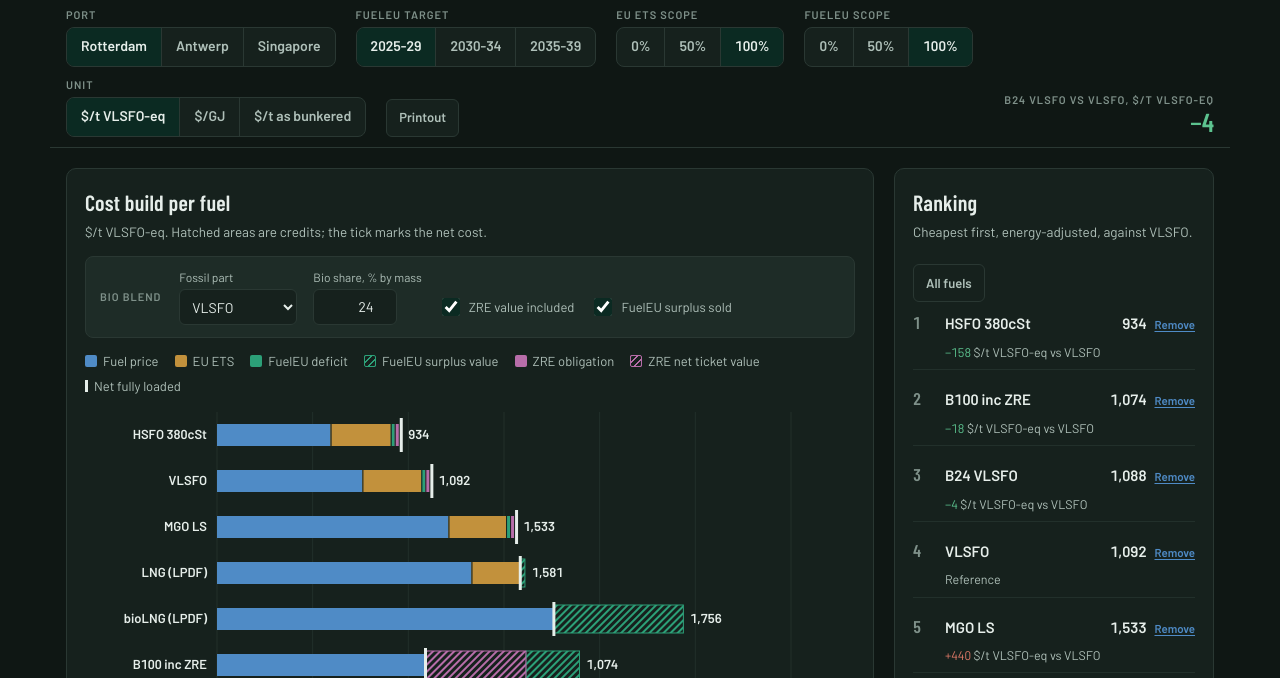
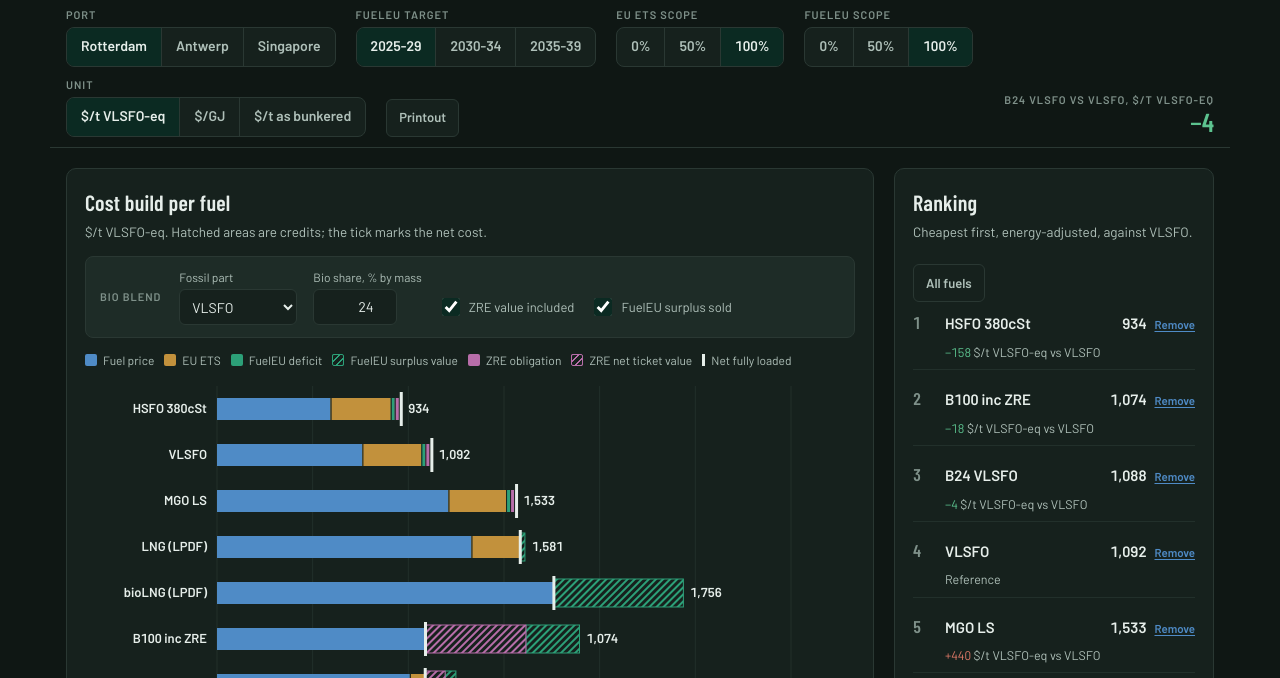
Before and after one commit to dgent86/games, a plain HTML site: page public/shipping/plimsoll/index.html in a window 1280 px wide. Shown: the part 120-798 px from the top of the page. Drawn offline with nearby package versions, Linux system fonts and the light colour scheme; a web font is replaced by a local one.

Commit message:
Plimsoll: keep cost build legend on one row and the same height on every port
Co-Authored-By: Claude Sonnet 5.5 <noreply@anthropic.com>
Claude-Session: https://claude.ai/code/session_01LBCLb9L9YsXydZ2WKm42ij

```diff
--- a/public/shipping/plimsoll/index.html
+++ b/public/shipping/plimsoll/index.html
@@ -92,7 +92,8 @@ button:focus-visible,input:focus-visible,select:focus-visible,summary:focus-visi
 .actions{display:flex;flex-wrap:wrap;gap:8px 10px;align-items:center}
 .grid2{display:grid;grid-template-columns:minmax(0,1fr) 320px;gap:20px}
 @media (max-width:900px){.grid2{grid-template-columns:minmax(0,1fr)}}
-.legend{display:flex;flex-wrap:wrap;gap:6px 16px;font-size:13px;color:var(--ink2);margin-bottom:8px}
+.legend{display:flex;flex-wrap:wrap;gap:6px 10px;font-size:12px;color:var(--ink2);margin-bottom:8px}
+.legend span{white-space:nowrap}
 .legend i{display:inline-block;width:12px;height:12px;border-radius:2px;vertical-align:-1px;margin-right:6px}
 #chart{width:100%;position:relative}
 #chart svg{display:block;width:100%;height:auto;overflow:visible}
@@ -814,7 +815,7 @@ function render(){
   arows.push(["EUR/USD",String(S.fx)]);
   document.getElementById("subtitle").innerHTML=arows.map(([k,v])=>`<dt>${k}</dt><dd>${v}</dd>`).join("");
   const isR=view.port==="rtm";
-  document.querySelectorAll(".lgz").forEach(e=>e.hidden=!isR);
+  document.querySelectorAll(".lgz").forEach(e=>{ e.style.visibility=isR?"":"hidden"; });
   document.getElementById("fs-zre").hidden=!isR;
   document.getElementById("tbl").classList.toggle("no-zre",!isR);
   document.getElementById("chartnote").textContent=`${unitLabel()}. Hatched areas are credits; the tick marks the net cost.`;
```
